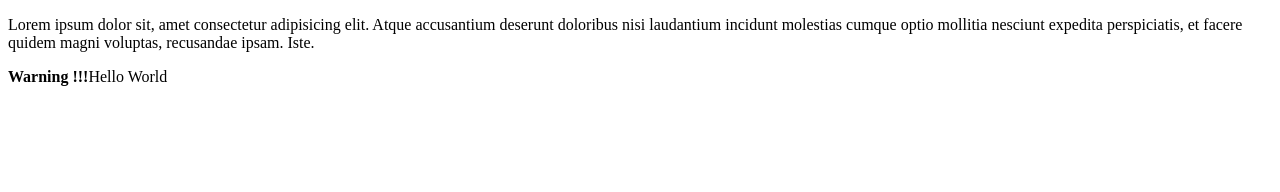
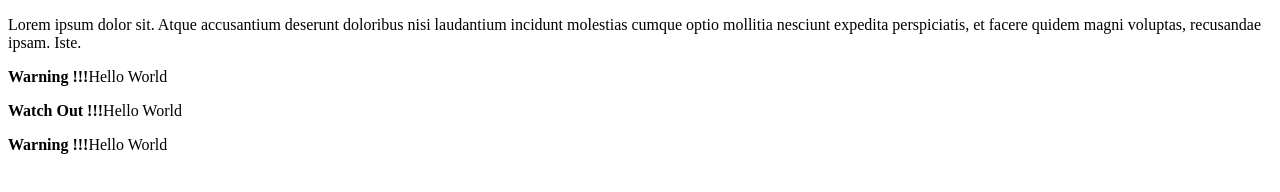
Before and after one commit to PrimaSentana/gitPractice, a plain HTML site: page index.html in a window 1280 px wide. Drawn offline with Linux system fonts and the light colour scheme.

Commit message:
Change Typo

```diff
--- a/index.html
+++ b/index.html
@@ -4,10 +4,12 @@
     <meta charset="UTF-8">
     <meta http-equiv="X-UA-Compatible" content="IE=edge">
     <meta name="viewport" content="width=device-width, initial-scale=1.0">
-    <title>Document</title>
+    <title>GitHub Practice</title>
 </head>
 <body>
-    <p>Lorem ipsum dolor sit, amet consectetur adipisicing elit. Atque accusantium deserunt doloribus nisi laudantium incidunt molestias cumque optio mollitia nesciunt expedita perspiciatis, et facere quidem magni voluptas, recusandae ipsam. Iste.</p>
+    <p>Lorem ipsum dolor sit. Atque accusantium deserunt doloribus nisi laudantium incidunt molestias cumque optio mollitia nesciunt expedita perspiciatis, et facere quidem magni voluptas, recusandae ipsam. Iste.</p>
+    <p><strong>Warning !!!</strong>Hello World</p>
+    <p><strong>Watch Out !!!</strong>Hello World</p>
     <p><strong>Warning !!!</strong>Hello World</p>
 </body>
 </html>
```
